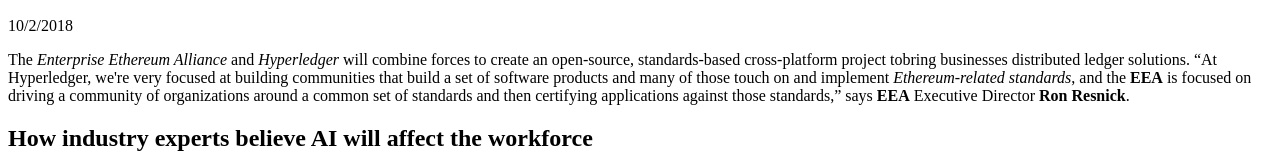
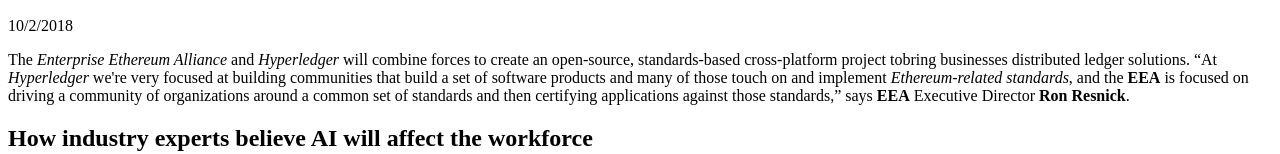
Before and after one commit to weber-lisa/ltp-html5-specialist, a plain HTML site: page paragraphs.html in a window 1280 px wide. Shown: the part 187-341 px from the top of the page. Drawn offline with Linux system fonts and the light colour scheme.

Commit message:
Update paragraphs.html
small edit

```diff
--- a/paragraphs.html
+++ b/paragraphs.html
@@ -21,7 +21,7 @@
         <time>10/2/2018</time>
         <p>The <em>Enterprise Ethereum Alliance</em> and <em>Hyperledger</em> will combine forces to create an
             open-source, standards-based cross-platform project tobring businesses distributed ledger solutions. <q>At
-                Hyperledger, we're very focused at building communities that
+                <em>Hyperledger</em> we're very focused at building communities that
                 build a set of software products and many of those touch on and implement <em>Ethereum-related
                     standards</em>, and the <strong>EEA</strong> is
                 focused on driving a community of organizations around a common set of standards and then
```
